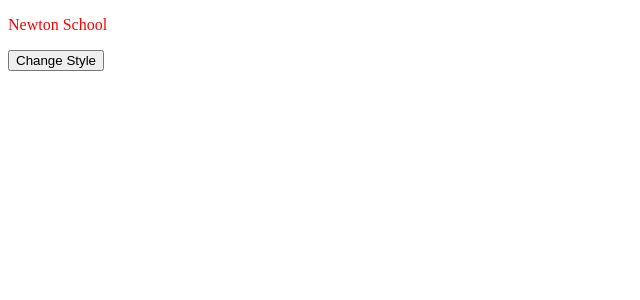
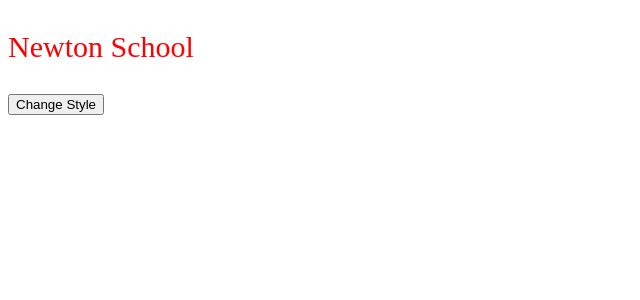
Before and after one commit to Iftekhar19/React-Text-Color-Toggle---Rendering-Lists-Conditional-content-React-Basic-CSS---58ame4ztoz33, a React app: page / in a window 1280 px wide. Shown: the top 300 px of the page, without its empty margins (0-640 px from the left). Built offline with nearby package versions, Linux system fonts and the light colour scheme.

Commit message:
add font size in css file

```diff
--- a/src/styles/App.css
+++ b/src/styles/App.css
@@ -1,9 +1,11 @@
 /* code here  */
 .redColor{
  color: red;
+ font-size: 30px;
 }
 
 .blueColor{
  color: blue;
  font-style: italic;
+ font-size: 30px;
 }
```
